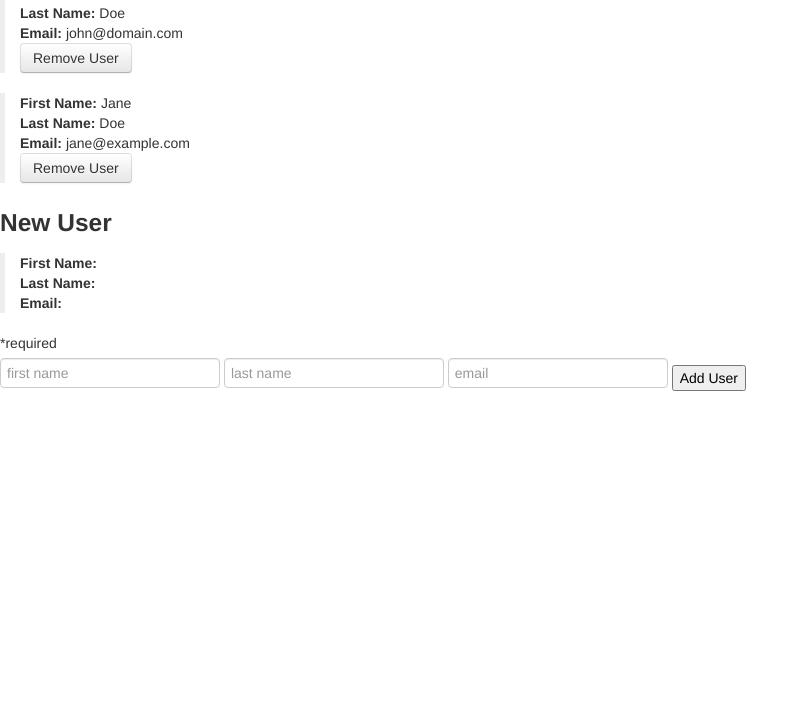
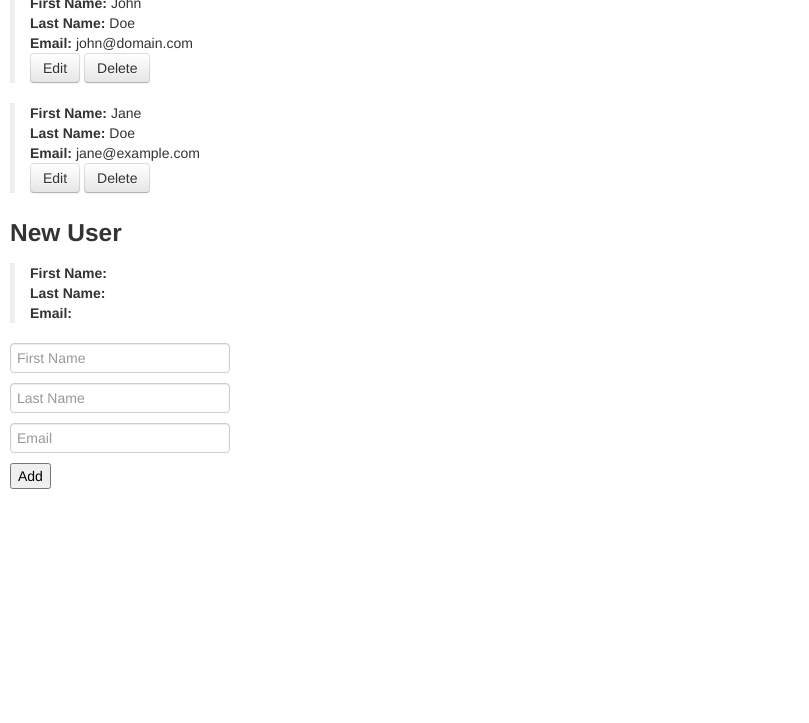
Before and after one commit to andyjac/code_fellows, a plain HTML site: page problem_three/index.html in a window 1280 px wide. Shown: the part 77-800 px from the top of the page, without its empty margins (0-809 px from the left). Drawn offline with Linux system fonts and the light colour scheme.

Commit message:
Add edit user feature, add style.css

```diff
--- a/problem_three/index.html
+++ b/problem_three/index.html
@@ -2,6 +2,7 @@
 <html ng-app="account">
   <head>
     <link rel="stylesheet" type="text/css" href="bootstrap.min.css"/>
+    <link rel="stylesheet" type="text/css" href="style.css"/>
   </head>
   <body ng-controller="AccountController as account">
     <h1>Account Users</h1>
@@ -10,21 +11,27 @@
         <b>First Name:</b> {{user.firstName}}<br>
         <b>Last Name:</b> {{user.lastName}}<br>
         <b>Email:</b> {{user.email}}<br>
-        <a class="btn" ng-click="removeUser(user)">Remove User</a>
+        <a class="btn" ng-click="editing = true">Edit</a>
+        <a class="btn" ng-click="removeUser(user)">Delete</a>
+        <form class="updateUser" name="updateUser" ng-show="editing" ng-submit="editing = false">
+          <input ng-model="user.firstName" type="text" placeholder="First Name" required/><br>
+          <input ng-model="user.lastName" type="text" placeholder="Last Name"/><br>
+          <input ng-model="user.email" type="email" placeholder="Email"/><br>
+          <input type="submit" value="Save"/>
+        </form>
       </blockquote>
     </div>
     <h3>New User</h3>
-    <form name="newUserForm" ng-submit="newUserForm.$valid && addUser(user)" novalidate>
+    <form name="newUser" ng-submit="newUser.$valid && addUser(user)" novalidate>
       <blockquote>
         <b>First Name:</b> {{user.firstName}}<br>
         <b>Last Name:</b> {{user.lastName}}<br>
         <b>Email:</b> {{user.email}}
       </blockquote>
-      <label>*required</label>
-      <input ng-model="user.firstName" type="text" placeholder="first name" required/>
-      <input ng-model="user.lastName" type="text" placeholder="last name"/>
-      <input ng-model="user.email" type="email" placeholder="email"/>
-      <input type="submit" value="Add User"/>
+      <input ng-model="user.firstName" type="text" placeholder="First Name" required/><br>
+      <input ng-model="user.lastName" type="text" placeholder="Last Name"/><br>
+      <input ng-model="user.email" type="email" placeholder="Email"/><br>
+      <input type="submit" value="Add"/>
     </form>
     <script type="text/javascript" src="angular.min.js"></script>
     <script type="text/javascript" src="app.js"></script>
--- /dev/null
+++ b/problem_three/style.css
@@ -0,0 +1,7 @@
+body {
+  padding: 10px;
+}
+
+form.updateUser {
+  padding: 10px 0 0 10px;
+}
```
